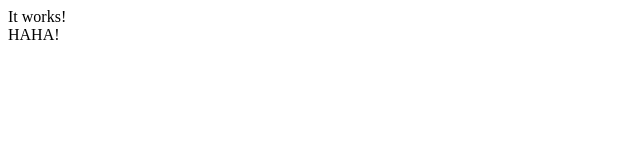
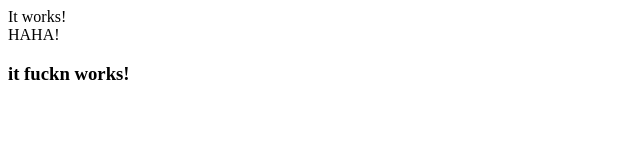
Before and after one commit to Whitemonth/reactTest, a React (Create React App) app: page / in a window 1280 px wide. Shown: the top 160 px of the page, without its empty margins (0-640 px from the left). Built offline with nearby package versions, Linux system fonts and the light colour scheme.

Commit message:
Update App.js

```diff
--- a/src/App.js
+++ b/src/App.js
@@ -3,6 +3,7 @@ function App() {
     <div className="App">
       <>It works!</>
       <div>HAHA!</div>
+    <h3>it fuckn works!</h3>
     </div>
   );
 }
```
